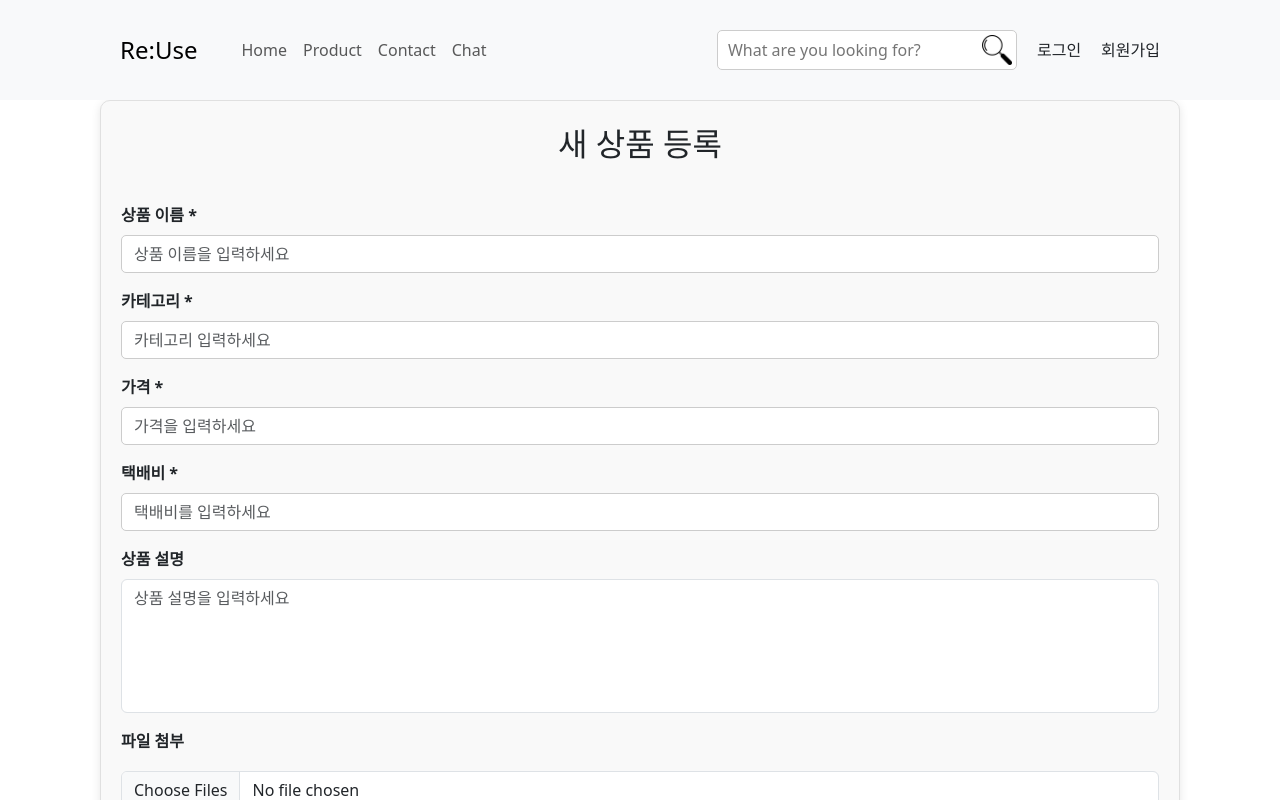
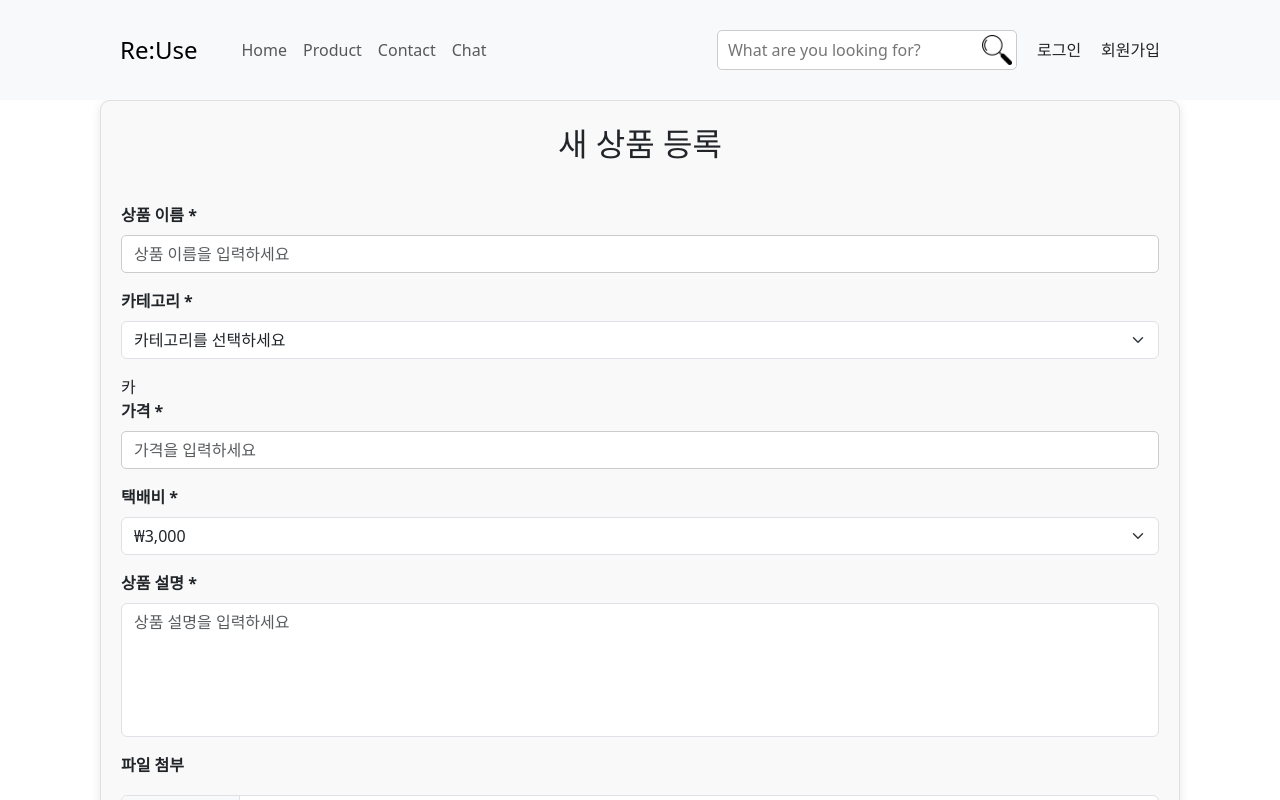
Before and after one commit to sanghyxuk/sk_pjt2_front, a React (Create React App) app: page /items/write in a window 1280 px wide. Shown: the top 800 px of the page. Built offline with nearby package versions, Linux system fonts and the light colour scheme.

Commit message:
카테고리 상품 모두보기버튼 추가1

```diff
--- a/src/pages/ItemRegistration.js
+++ b/src/pages/ItemRegistration.js
@@ -57,7 +57,7 @@ function ItemRegistration() {
       return;
     }
 
-    if (!pdtName.trim() || !pdtQuantity.trim()) {
+    if (!pdtName.trim() || !description.trim()) {
       alert('상품이름과 설명을 모두 입력해주세요.');
       return;
     }
@@ -121,14 +121,16 @@ function ItemRegistration() {
 
           <Form.Group className="mb-3">
             <Form.Label>카테고리 *</Form.Label>
-            <Form.Control
-                type="text"
-                value={dtype}
-                onChange={(e) => setDtype(e.target.value)}
-                placeholder="카테고리 입력하세요"
-                required
-            />
-          </Form.Group>
+            <Form.Select value={dtype} onChange={(e) => setDtype(e.target.value)} required>
+              <option value="">카테고리를 선택하세요</option>
+              <option value="phones">Phones</option>
+              <option value="computers">Computers</option>
+              <option value="smartwatch">Smartwatch</option>
+              <option value="camera">Camera</option>
+              <option value="전기">전기</option>
+              <option value="기타">기타</option>
+            </Form.Select>
+          </Form.Group>카
 
           <Form.Group className="mb-3">
             <Form.Label>가격 *</Form.Label>
@@ -143,15 +145,13 @@ function ItemRegistration() {
 
           <Form.Group className="mb-3">
             <Form.Label>택배비 *</Form.Label>
-            <Form.Control
-                type="number"
-                placeholder="택배비를 입력하세요"
-                required
-            />
+            <Form.Select required>
+              <option value="3000">₩3,000</option>
+            </Form.Select>
           </Form.Group>
 
           <Form.Group className="mb-3">
-            <Form.Label>상품 설명</Form.Label>
+            <Form.Label>상품 설명 *</Form.Label>
             <Form.Control
                 as="textarea"
                 rows={5}
```
